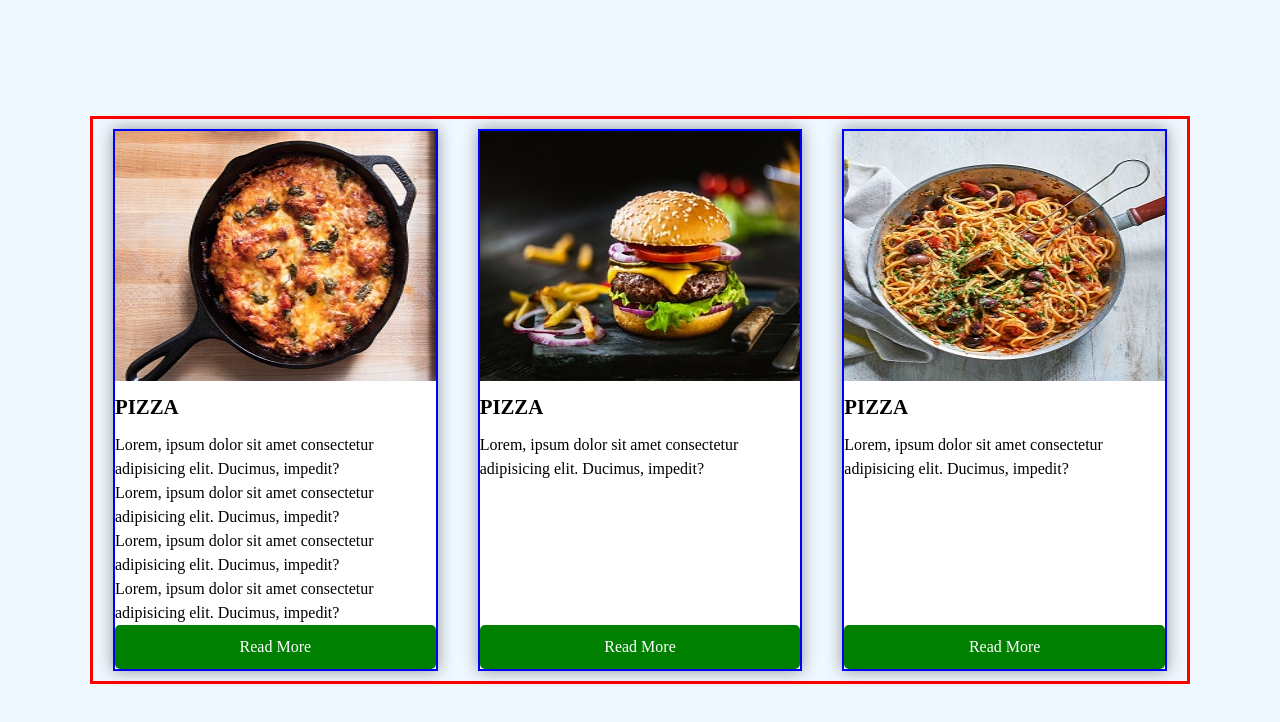
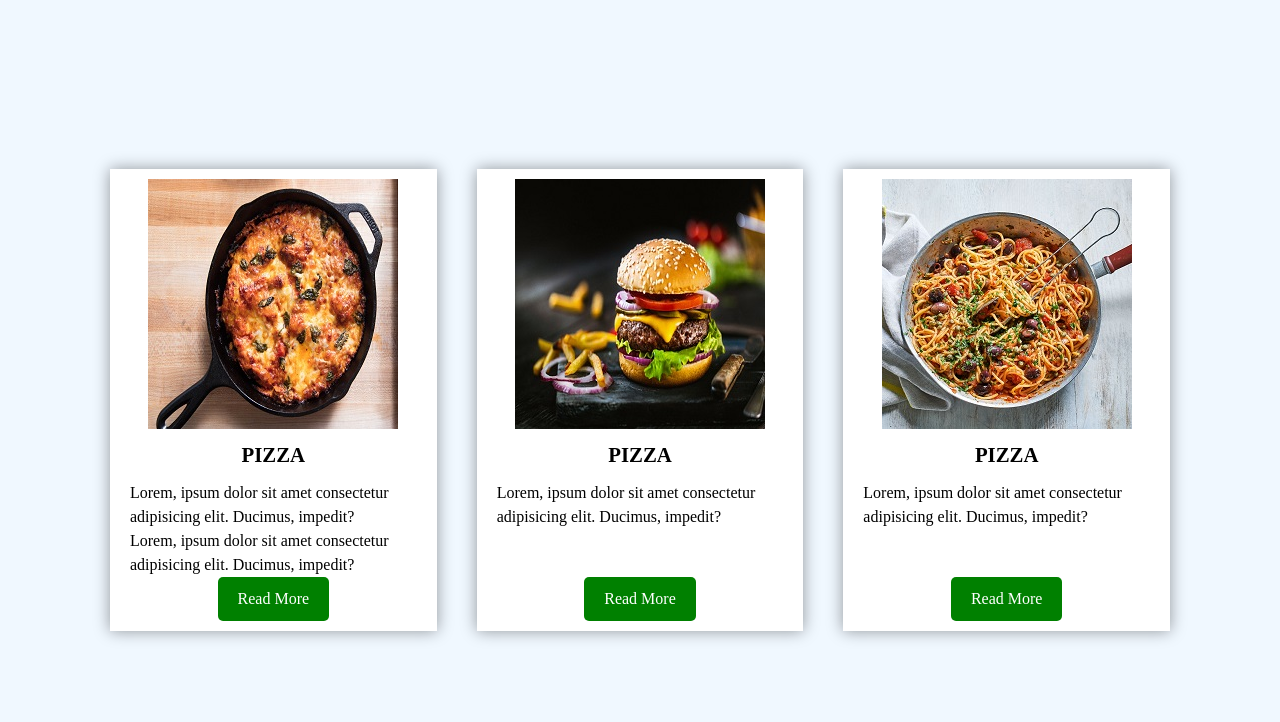
Before and after one commit to webfaisalbd/equal-height-card-using-html-css, a plain HTML site: page index.html in a window 1280 px wide. Drawn offline with Linux system fonts and the light colour scheme.

Commit message:
img width changed

```diff
--- a/index.html
+++ b/index.html
@@ -20,8 +20,6 @@
             <div class="card">
                 <img class="one" src="images/pizza.jpg" alt="pizza">
                 <h4>Pizza</h4>
-                <p>Lorem, ipsum dolor sit amet consectetur adipisicing elit. Ducimus, impedit?</p>
-                <p>Lorem, ipsum dolor sit amet consectetur adipisicing elit. Ducimus, impedit?</p>
                 <p>Lorem, ipsum dolor sit amet consectetur adipisicing elit. Ducimus, impedit?</p>
                 <p>Lorem, ipsum dolor sit amet consectetur adipisicing elit. Ducimus, impedit?</p>
                 <a href="" class="btn">Read More</a>
--- a/style.css
+++ b/style.css
@@ -29,16 +29,17 @@ a {
     display: flex;
     align-items: center;
     justify-content: space-between;
-    border: 3px solid red;
+    /* for making parent wrap  */
+    flex-wrap: wrap;
 }
 
 .card {
     background: #fff;
     box-shadow: 0 0 15px rgba(0, 0, 0, 0.4);
-    flex: 1 1 21rem;
+    flex: 1 1 20rem;
     margin: 10px 20px;
-    border: 2px solid blue;
-    flex-wrap: wrap;
+    align-items: center;
+    padding: 10px 20px;
     align-self: normal;
     /* for button  */
     display: flex;
@@ -54,6 +55,7 @@ a {
 }
 
 .card .btn {
+    display: inline-block;
     background-color: green;
     color: #fff;
     text-align: center;
@@ -64,3 +66,8 @@ a {
     margin-top: auto;
 
 }
+
+.card img {
+    width: 250px;
+    object-fit: fill;
+}
```
